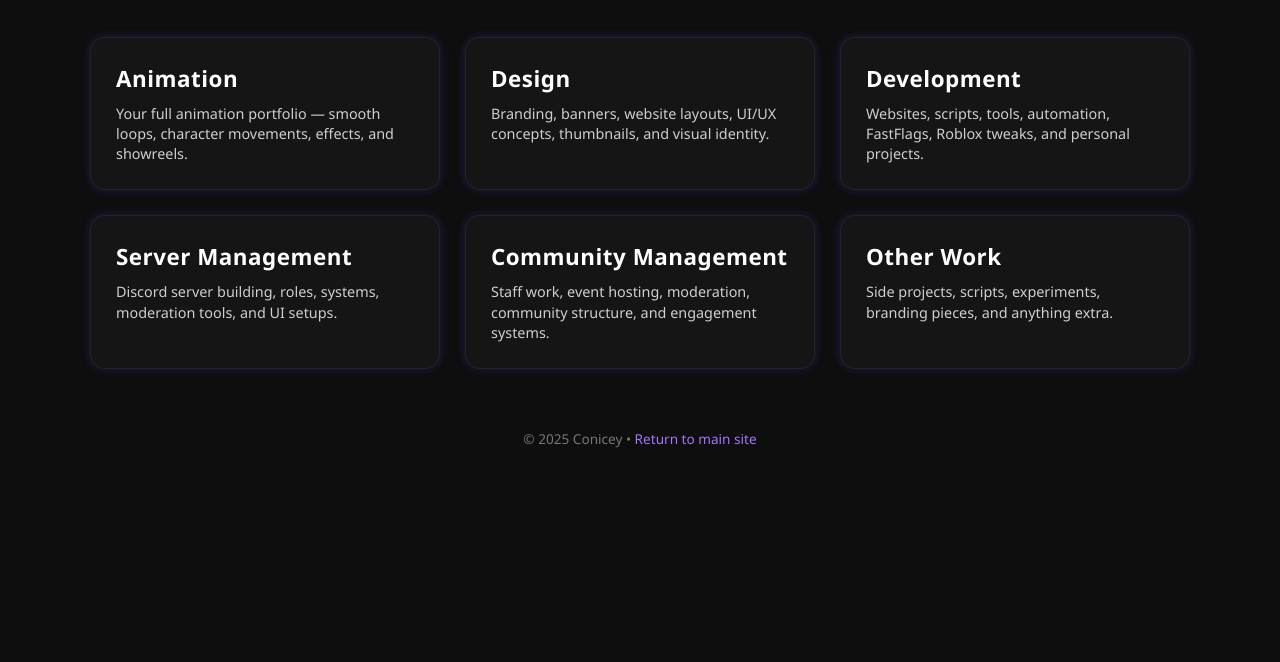
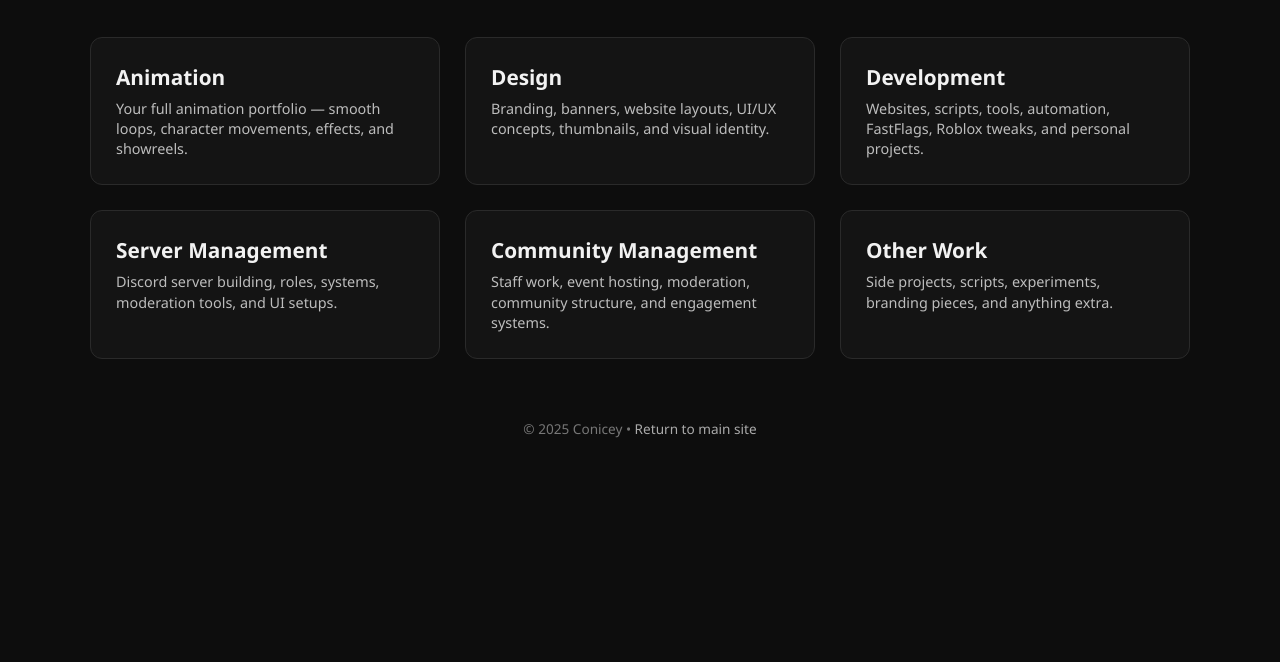
Before and after one commit to conicey/conicey.github.io, a plain HTML site: page portfolio/index.html in a window 1280 px wide. Shown: the part 138-800 px from the top of the page. Drawn offline with Linux system fonts and the light colour scheme.

Commit message:
Update index.html

```diff
--- a/portfolio/index.html
+++ b/portfolio/index.html
@@ -12,8 +12,8 @@
 /* ——— Base ——— */
 body {
   font-family: "Segoe UI", sans-serif;
-  background: #0e0e0e;
-  color: #e7e7e7;
+  background: #0d0d0d;        /* matches main site */
+  color: #e0e0e0;
   overflow-x: hidden;
   padding: 40px 20px;
 }
@@ -29,13 +29,13 @@ h1 {
   letter-spacing: 1px;
   font-weight: 700;
   color: #fff;
-  text-shadow: 0 0 15px rgba(180, 120, 255, 0.6);
+  text-shadow: none;          /* remove glow */
 }
 
 .subtitle {
   margin-top: 8px;
   font-size: 1rem;
-  color: #b5b5b5;
+  color: #9a9a9a;             /* soft dull gray */
   letter-spacing: 0.5px;
 }
 
@@ -50,59 +50,37 @@ h1 {
 
 /* ——— Category Cards ——— */
 .card {
-  background: #151515;
+  background: #141414;        /* flat, dull dark */
   padding: 25px;
-  border-radius: 15px;
-  border: 1px solid rgba(255, 255, 255, 0.06);
-  box-shadow: 0 0 10px rgba(120, 60, 255, 0.25);
-  transition: 0.2s;
+  border-radius: 12px;
+  border: 1px solid #2a2a2a;  /* thin neutral border */
+  box-shadow: none;           /* remove glow shadow */
+  transition: 0.15s;
   cursor: pointer;
   position: relative;
-  overflow: hidden;
 }
 
 .card:hover {
-  transform: translateY(-6px);
-  box-shadow: 0 0 20px rgba(180, 120, 255, 0.55);
+  transform: translateY(-3px);
+  background: #181818;        /* slight lift effect */
+  border-color: #3a3a3a;
 }
 
-/* Glow edging on hover */
+/* REMOVE gradient-glow edge completely */
 .card::before {
-  content: "";
-  position: absolute;
-  inset: 0;
-  border-radius: 15px;
-  padding: 2px;
-  background: linear-gradient(
-    135deg,
-    rgba(190,100,255,0.8),
-    rgba(90,130,255,0.8),
-    rgba(255,100,160,0.8)
-  );
-  -webkit-mask:
-    linear-gradient(#fff 0 0) content-box,
-    linear-gradient(#fff 0 0);
-  -webkit-mask-composite: xor;
-          mask-composite: exclude;
-  opacity: 0.0;
-  transition: 0.3s;
-}
-
-.card:hover::before {
-  opacity: 1;
+  content: none;
 }
 
 /* ——— Card text ——— */
 .card h2 {
-  font-size: 1.4rem;
-  margin-bottom: 10px;
-  letter-spacing: 0.5px;
+  font-size: 1.3rem;
+  margin-bottom: 8px;
   font-weight: 600;
-  color: #fff;
+  color: #f2f2f2;
 }
 
 .card p {
-  color: #cfcfcf;
+  color: #bdbdbd;
   font-size: 0.9rem;
   line-height: 1.4;
 }
@@ -116,8 +94,12 @@ footer {
 }
 
 footer a {
-  color: #a574ff;
+  color: #aaa;                /* dull neutral link */
   text-decoration: none;
+}
+
+footer a:hover {
+  color: #ccc;
 }
 </style>
 
```
